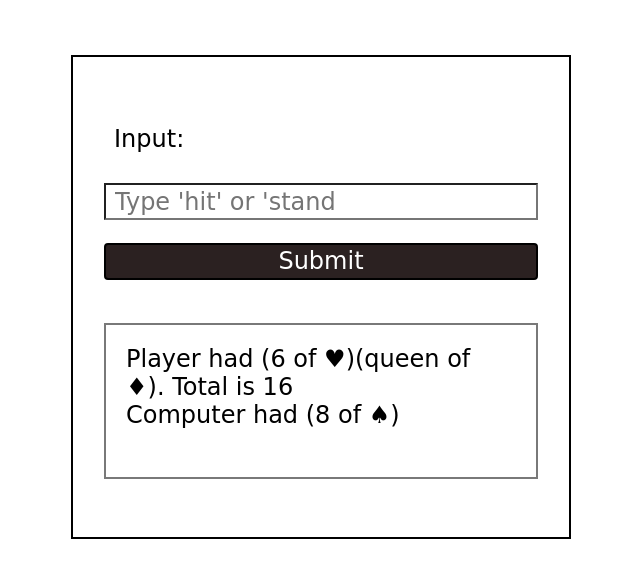
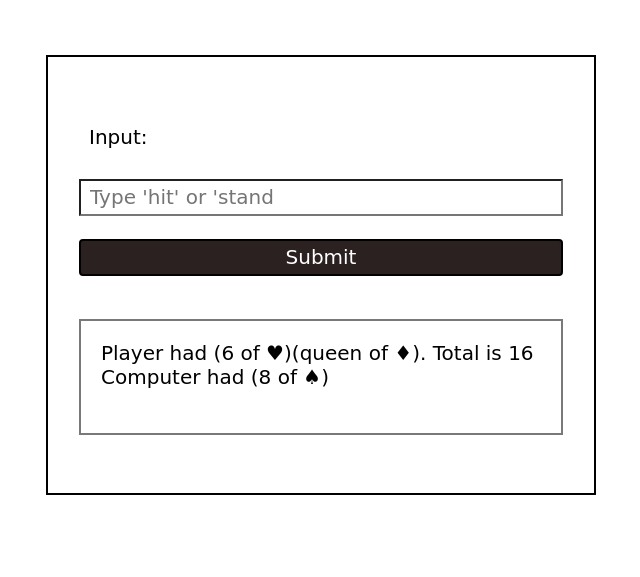
Before and after one commit to Lili00ani/blackjack, a plain HTML site: page index.html in a window 1280 px wide. Both pictures are taken after typing "Sample" into the empty fields and a click on the button "Submit". Shown: the part 143-720 px from the top of the page, without its empty margins (319-959 px from the left). Drawn offline with Linux system fonts and the light colour scheme; a web font is replaced by a local one.

Commit message:
fix undefined text at the start

```diff
--- a/index.html
+++ b/index.html
@@ -21,7 +21,7 @@
         /* background-color: rgb(245, 245, 245); */
         background-image: url(deck.png);
         background-size: 30%;
-        background-position: -40px 320px;
+        background-position: 900px 320px;
         background-repeat: no-repeat;
         background-blend-mode: soft-light;
       }
@@ -36,12 +36,12 @@
         background-color: rgba(255, 255, 255, 1);
         border: 2px solid #000000;
         margin: 40px auto;
-        max-width: 500px;
+        max-width: 550px;
         padding: 38px 31px;
       }
 
       input {
-        font-size: 24px;
+        font-size: 20px;
         line-height: 33px;
         margin: 0 0 23px 0;
         padding: 0 9px;
@@ -50,7 +50,7 @@
       }
 
       button {
-        font-size: 24px;
+        font-size: 20px;
         font-family: "Handjet", cursive;
         line-height: 33px;
         margin: 0 0 23px 0;
@@ -68,7 +68,7 @@
         padding: 20px;
         width: 100%;
         border: 2px solid #797979;
-        font-size: 24px;
+        font-size: 20px;
       }
 
       #top {
@@ -76,12 +76,12 @@
         margin: 20px auto;
         padding: 10px;
         width: 100%;
-        font-size: 24px;
+        font-size: 20px;
       }
 
       #input-field::placeholder {
         font-family: "Handjet", cursive;
-        font-size: 24px;
+        font-size: 20px;
       }
 
       #input-text {
--- a/script.js
+++ b/script.js
@@ -124,6 +124,8 @@ let main = function (input) {
       compCard[0].suit
     )})<br><br> `;
     // text += `Computer had ${myCardText(compCard)}`;
+    console.log(playerCard);
+    console.log(compCard);
     if (checkBlackJack(compCard)) {
       text += `😭You lose.<br> Computer had ${myCardText(compCard)} <br>`;
       inputField.placeholder = "Click to restart";
@@ -135,11 +137,10 @@ let main = function (input) {
     } else {
       inputField.placeholder = "Type 'hit' or 'stand";
       gameMode = "decide";
-      return text;
     }
-  }
-
-  if (gameMode == "decide") {
+    return text;
+  } else if (gameMode == "decide") {
+    input = input.toLowerCase();
     if (input == "hit") {
       playerCard.push(shuffledDeck.pop());
       let text = "";
@@ -186,5 +187,8 @@ let main = function (input) {
     } else {
       return `Invalid input. Type hit or stand.`;
     }
+  } else {
+    gameMode = "start";
+    return "";
   }
 };
```
